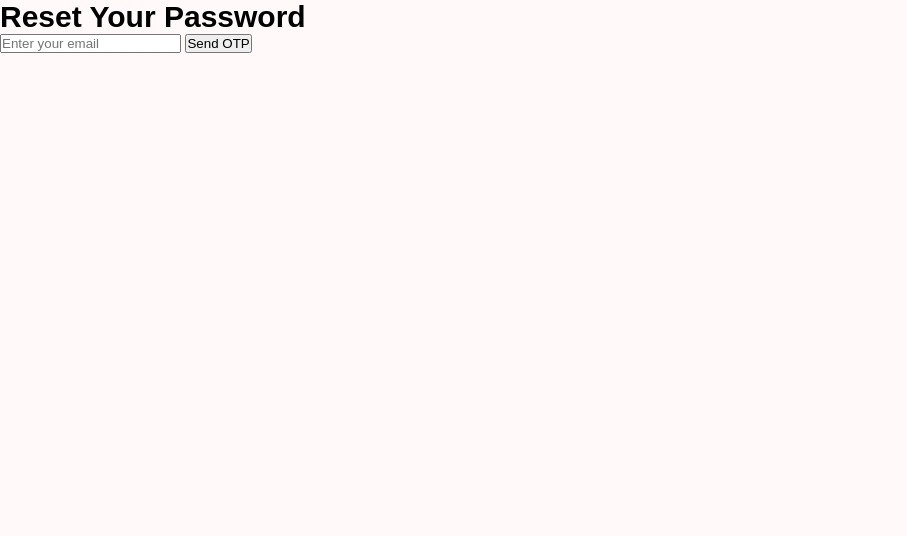
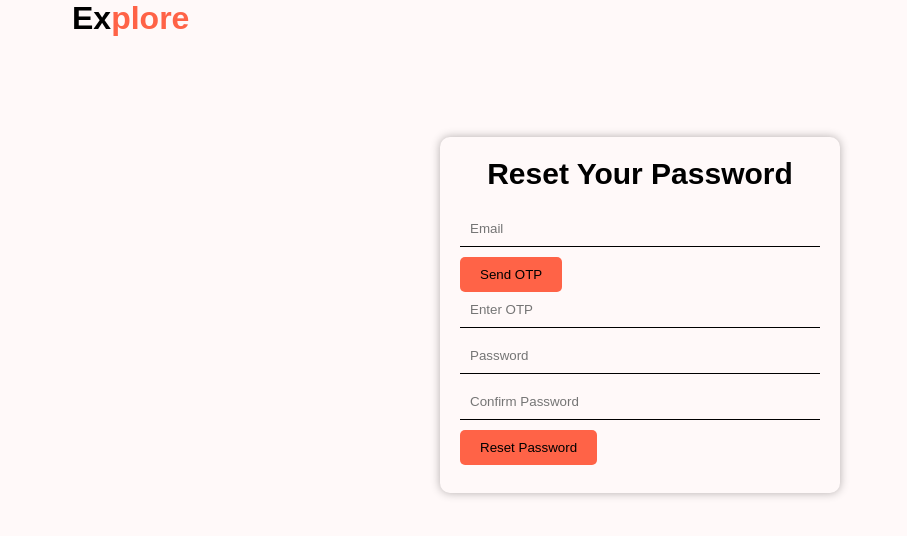
Before and after one commit to tanvir-ahamed04/Travel-Website, a Flask app: page /reset_password in a window 1280 px wide. Shown: the top 536 px of the page, without its empty margins (0-907 px from the left). Run offline with Flask 2, Linux system fonts and the light colour scheme.

Commit message:
Add files via upload

```diff
--- a/main.py
+++ b/main.py
@@ -501,79 +501,58 @@ def add_comment():
             return jsonify({'success': False, 'message': str(e)}), 500
 
     return jsonify({'success': False, 'message': 'Invalid input'}), 400
+@app.route('/reset_password', methods=['GET', 'POST'])
+def reset_password():
+    if request.method == 'POST':
+        email = request.form['email']
+        password = request.form['password']
+        otp = request.form.get('otp')
 
+        # Check if OTP is provided
+        if otp:
+            # Validate OTP
+            if otp_storage.get(email) == otp:
+                # Hash the new password
+                hashed_password = generate_password_hash(password)
 
+                try:
+                    # Query the user from the database
+                    user = db_session.query(User).filter_by(email=email).first()
 
+                    if user:
+                        # Update the password for the user
+                        user.password = hashed_password
+                        db_session.commit()  # Commit the changes to the database
 
-# forgot and reset pass
-@app.route('/forgot_password', methods=['POST'])
-def forgot_password():
-    data = request.json
-    email = data.get('email')
+                        flash('Password reset successful! Please login with your new password.', 'success')
 
-    # Check if the email exists in the database
-    user = db_session.query(User).filter_by(email=email).first()
-    if user:
-        generated_otp = str(random.randint(100000, 999999))
-        session['otp'] = generated_otp  # Store OTP in session
-        session['otp_email'] = email    # Store email in session
+                        # Remove OTP after successful reset
+                        otp_storage.pop(email, None)
 
+                        return redirect(url_for('login'))  # Redirect to login page after success
+                    else:
+                        flash('User not found.', 'danger')
+                        return redirect(url_for('reset_password'))  # Go back to reset password page
+
+                except Exception as e:
+                    db_session.rollback()  # Rollback any changes in case of error
+                    flash(f'Error updating password: {str(e)}', 'danger')  # Show the actual error message
+                    print(f"Error updating password: {str(e)}")  # Log the error in the server console
+                    return redirect(url_for('reset_password'))  # Go back to reset password page
+
+        # If no OTP, generate and send it
+        generated_otp = str(random.randint(100000, 999999))  # Generate a random 6-digit OTP
+        otp_storage[email] = generated_otp  # Store the OTP for the email
+
+        # Send the OTP via email
         msg = Message('Your OTP for password reset', recipients=[email])
         msg.body = f'Your OTP is {generated_otp}. Please enter this OTP to reset your password.'
+        mail.send(msg)
 
-        try:
-            mail.send(msg)
-            flash('OTP sent successfully! Please check your email.', 'success')
-            return jsonify({'success': True})
-        except Exception as e:
-            print(f"Error sending OTP: {e}")
-            flash('Failed to send OTP. Please try again.', 'danger')
-            return jsonify({'success': False}), 500
-    else:
-        flash('Email not found. Please register.', 'danger')
-        return jsonify({'success': False}), 400
+        flash('OTP sent to your email. Please verify to complete the password reset.', 'info')
+        return render_template('reset_password.html', email=email)
 
-@app.route('/reset_password', methods=['GET', 'POST'])
-def reset_password():
-    if request.method == 'GET':
-        return render_template('reset_password.html')
-
-    email = request.form.get('email')
-    otp = request.form.get('otp')
-    new_password = request.form.get('new_password')
-
-    stored_otp = session.get('otp')
-    stored_email = session.get('otp_email')
-    print(f"Stored OTP in session: {stored_otp}, Provided OTP: {otp}")
-
-    if stored_otp == otp and stored_email == email:
-        hashed_password = generate_password_hash(new_password)
-        user = db_session.query(User).filter_by(email=email).first()
-        if user:
-            user.password = hashed_password
-            try:
-                db_session.commit()
-                session.pop('otp', None)        # Clear OTP from session
-                session.pop('otp_email', None)  # Clear email from session
-                flash('Password reset successfully!', 'success')
-                return redirect(url_for('login'))
-            except Exception as e:
-                db_session.rollback()
-                flash(f'Error updating password: {str(e)}', 'danger')
-                return redirect(url_for('reset_password'))
-        else:
-            flash('User not found.', 'danger')
-            return redirect(url_for('login'))
-    else:
-        flash('Invalid OTP!', 'danger')
-        return redirect(url_for('reset_password'))
-
-
-
-
-
-
-
+    return render_template('reset_password.html')  # Render the reset password page for GET requests
 
 
 if __name__ == '__main__':
--- a/templates/index.html
+++ b/templates/index.html
@@ -236,20 +236,20 @@
             <ul class="footer__nav-list">
               <li class="footer__nav-item">
                 <a href="https://www.facebook.com/tanvir.ahamed04" class="footer__nav-link">
-                  <i data-feather="facebook"></i><span>Facebook</span>
+                 Facebook </a>
 
                 </a>
               </li>
               <li class="footer__nav-item">
                 <a href="https://www.instagram.com/tanvir.ahamed02" class="footer__nav-link">
-                  <i data-feather="instagram"></i><span>Instagram</span>
+                 Instagram</a>
 
                 </a>
               </li>
 
               <li class="footer__nav-item">
                 <a href="https://github.com/tanvir-ahamed04" class="footer__nav-link">
-                  <i data-feather="instagram"></i><span>Git-hub</span>
+                 Git-hub</a>
 
                 </a>
               </li>
--- a/templates/readmore.html
+++ b/templates/readmore.html
@@ -52,7 +52,8 @@
 <h2>{{ post.title }}</h2>
 <p>Written by <span class="logo-highlight">{{ post.author.username }}</span></p>
 <p>{{ post.content }}</p> <!-- Full content of the post -->
-
+<br>
+<a class="logo-highlight" href="{{ url_for('edit_post', post_id=post.id) }}">Edit Post</a>
 {% if post.image_path %}
     <img class="post-image" src="{{ url_for('static', filename=post.image_path) }}" alt="Post Image">
 {% endif %}
--- a/templates/register.html
+++ b/templates/register.html
@@ -20,9 +20,9 @@
 </div>
 
 <nav>
-  <div class="logo">
-    <a href="index.html"><span>Ex</span><span class="logo-highlight">plore</span></a>
-  </div>
+  <div class="logo profile-logo">
+    <a href="{{ url_for('index') }}"><span>Ex</span><span class="logo-highlight">plore</span></a>
+</div>
 </nav>
 
 <!-- Register form -->
--- a/templates/reset_password.html
+++ b/templates/reset_password.html
@@ -5,6 +5,8 @@
     <meta name="viewport" content="width=device-width, initial-scale=1.0">
     <link rel="stylesheet" href="{{ url_for('static', filename='style.css') }}">
     <title>Reset Password</title>
+    <link rel="icon" href="{{ url_for('static', filename= 'img/icon.png') }}" type="image/png">
+
 </head>
 <body>
     <!DOCTYPE html>
@@ -25,28 +27,33 @@
     </div>
   </div>
 
-    <section>
+  <nav>
+    <div class="logo profile-logo">
+        <a href="{{ url_for('index') }}"><span>Ex</span><span class="logo-highlight">plore</span></a>
+    </div>
+  </nav>
+
+  <section class="reset_aria register_form">
     <h2>Reset Your Password</h2>
-        <form id="otpForm" method="POST" action="{{ url_for('forgot_password') }}">
-            <input type="email" placeholder="Enter your email" required name="email">
-            <button type="submit" id="sendOtpButton">Send OTP</button>
-            <div class="msg_text">
-                {% with messages = get_flashed_messages() %}
-                {% if messages %}
-                    <ul>
-                        {% for message in messages %}
-                            <li>{{ message }}</li>
-                        {% endfor %}
-                    </ul>
-                {% endif %}
-                {% endwith %}
+    <form id="otpForm" method="POST" action="{{ url_for('reset_password') }}">
+        <!-- Email Field -->
+        <div>
+            <input type="email" id="email" class="middle" placeholder="Email" name="email" required>
+
+            <button type="button" id="sendOtpBtn">Send OTP</button>
+
         </div>
-        </form>
 
-        <form id="resetForm" method="POST" action="{{ url_for('reset_password') }}" style="display:none;">
-            <input type="text" placeholder="Enter OTP" required name="otp">
-            <input type="password" placeholder="New Password" required name="new_password">
+        <!-- OTP and New Password Fields (Initially Hidden) -->
+
+        <input type="text" id="otp" class="middle" placeholder="Enter OTP" name="otp"> <!-- OTP field -->
+
+        <input type="password" id="registerPassword" class="middle" placeholder="Password" name="password" required>
+        <input type="password" id="confirmPassword" class="middle" placeholder="Confirm Password" name="confirmPassword" required>
             <button type="submit">Reset Password</button>
+        </div>
+
+        <!-- Flash Message Section -->
         <div class="msg_text">
             {% with messages = get_flashed_messages() %}
             {% if messages %}
@@ -61,47 +68,6 @@
     </form>
 </section>
 
-    <script>
-        document.getElementById('otpForm').addEventListener('submit', function(event) {
-            event.preventDefault(); // Prevent form submission
-            const email = document.querySelector('input[name="email"]').value;
-
-            // Check if email input is provided
-            if (!email) {
-                alert("Please enter an email to send OTP");
-                return;
-            }
-
-            // Send OTP request
-            fetch('/forgot_password', {
-                method: 'POST',
-                headers: {
-                    'Content-Type': 'application/json'
-                },
-                body: JSON.stringify({ email: email })
-            })
-            .then(response => {
-                if (!response.ok) {
-                    throw new Error('Network response was not ok: ' + response.statusText);
-                }
-                return response.json();
-            })
-            .then(data => {
-                if (data.success) {
-                    alert('OTP sent successfully to ' + email);
-                    // Show OTP and new password inputs
-                    document.getElementById('otpForm').style.display = 'none';
-                    document.getElementById('resetForm').style.display = 'block';
-                } else {
-                    alert('Failed to send OTP. Please try again.');
-                }
-            })
-            .catch(error => {
-                console.error('Error:', error);
-                alert('An error occurred. Please try again later.');
-            });
-        });
-    </script>
 
 
 <script>
@@ -121,6 +87,40 @@ const loadingInterval = setInterval(() => {
         mainContent.style.display = 'block'; // Show main content
     }
 }, 500); // Adjust the interval as needed
+
+</script>
+<script>
+     document.getElementById('sendOtpBtn').addEventListener('click', function() {
+    const email = document.getElementById('email').value;
+
+    if (!email) {
+      alert("Please enter an email to send OTP");
+      return;
+    }
+
+    // Send AJAX request to the server to send OTP
+    fetch('/send_otp', {
+      method: 'POST',
+      headers: {
+        'Content-Type': 'application/json'
+
+      },
+      body: JSON.stringify({ email: email })
+    })
+    .then(response => response.json())
+    .then(data => {
+      if (data.success) {
+        alert('OTP sent successfully to ' + email);
+      } else {
+        alert('Failed to send OTP. Please try again.');
+      }
+    })
+    .catch(error => {
+      console.error('Error:', error);
+    });
+  });
+
+
 </script>
 
 </body>
```
Also changed, not shown: templates/new_post.html (+4 -3 lines). Lines whose indentation alone changed are shown as unchanged.
